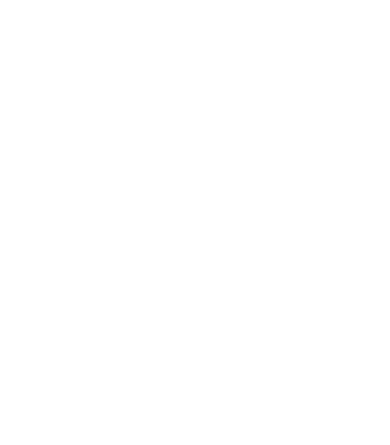
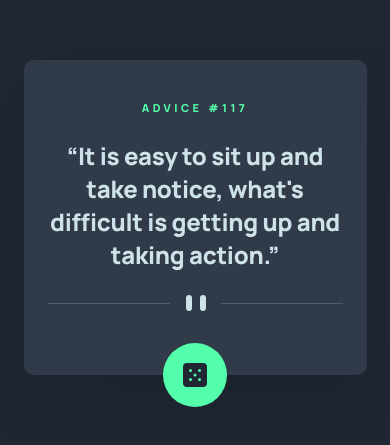
Before and after one commit to gigakhrz/React-Advice-generator-app, a React (Vite) app: page / in a window 390 px wide. Shown: the part 205-650 px from the top of the page. Built offline with nearby package versions, Linux system fonts and the light colour scheme.

Commit message:
create mobile design and styles

```diff
--- a/src/App.tsx
+++ b/src/App.tsx
@@ -1,13 +1,23 @@
+import styled from "styled-components";
 import GlobalStyles from "./GlobalStyles";
-import Main from "./components/Main";
+import Advicebox from "./components/Advicebox";
 
 function App(): JSX.Element {
   return (
-    <div>
+    <Container>
       <GlobalStyles />
-      <Main />
-    </div>
+      <Advicebox />
+    </Container>
   );
 }
 
 export default App;
+
+const Container = styled.div`
+  width: 100%;
+  min-height: 100vh;
+  display: flex;
+  align-items: center;
+  justify-content: center;
+  background-color: #202733;
+`;
--- /dev/null
+++ b/src/components/Advicebox.tsx
@@ -0,0 +1,105 @@
+import { useState, useEffect } from "react";
+import styled from "styled-components";
+import DiceImage from "../assets/icon-dice.svg";
+
+const Advicebox = (): JSX.Element => {
+  return (
+    <AdviceContainer>
+      <h4>ADVICE #117</h4>
+      <h2>
+        “It is easy to sit up and take notice, what's difficult is getting up
+        and taking action.”
+      </h2>
+      <svg
+        className="mobile"
+        width="295"
+        height="16"
+        xmlns="http://www.w3.org/2000/svg"
+      >
+        <g fill="none" fill-rule="evenodd">
+          <path fill="#4F5D74" d="M0 8h122v1H0zM173 8h122v1H173z" />
+          <g transform="translate(138)" fill="#CEE3E9">
+            <rect width="6" height="16" rx="3" />
+            <rect x="14" width="6" height="16" rx="3" />
+          </g>
+        </g>
+      </svg>
+
+      <svg
+        className="desktop"
+        width="444"
+        height="16"
+        xmlns="http://www.w3.org/2000/svg"
+      >
+        <g fill="none" fill-rule="evenodd">
+          <path fill="#4F5D74" d="M0 8h196v1H0zM248 8h196v1H248z" />
+          <g transform="translate(212)" fill="#CEE3E9">
+            <rect width="6" height="16" rx="3" />
+            <rect x="14" width="6" height="16" rx="3" />
+          </g>
+        </g>
+      </svg>
+
+      <div className="generate">
+        <img src={DiceImage} alt="Dice image" />
+      </div>
+    </AdviceContainer>
+  );
+};
+
+export default Advicebox;
+
+const AdviceContainer = styled.div`
+  width: 343px;
+  display: flex;
+  justify-content: center;
+  align-items: center;
+  flex-direction: column;
+  gap: 24px;
+  padding: 40px 24px 64px;
+  background: #313a48;
+  box-shadow: 30px 50px 80px rgba(0, 0, 0, 0.100202);
+  border-radius: 10px;
+  position: relative;
+
+  h4 {
+    font-size: 11px;
+    line-height: 15px;
+    letter-spacing: 3.46px;
+    color: #53ffaa;
+  }
+
+  h2 {
+    font-size: 24px;
+    color: #cee3e9;
+    line-height: 33px;
+    letter-spacing: -0.257px;
+    text-align: center;
+  }
+
+  .desktop {
+    display: none;
+    @media (min-width: 1024px) {
+      display: block;
+    }
+  }
+
+  .mobile {
+    display: block;
+    @media (min-width: 1024px) {
+      display: none;
+    }
+  }
+
+  .generate {
+    width: 64px;
+    height: 64px;
+    border-radius: 50%;
+    position: absolute;
+    background-color: #53ffaa;
+    display: flex;
+    align-items: center;
+    justify-content: center;
+    bottom: -32px;
+  }
+`;
--- a/src/components/Main.tsx
+++ /dev/null
@@ -1,7 +0,0 @@
-import { useState, useEffect } from "react";
-
-const Main = (): JSX.Element => {
-  return <div></div>;
-};
-
-export default Main;
```
